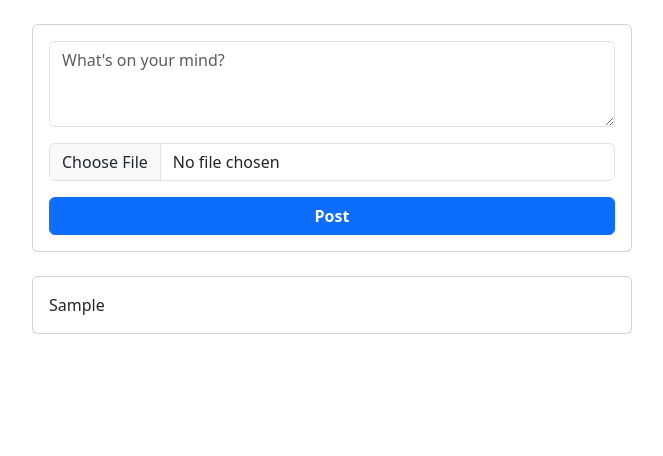
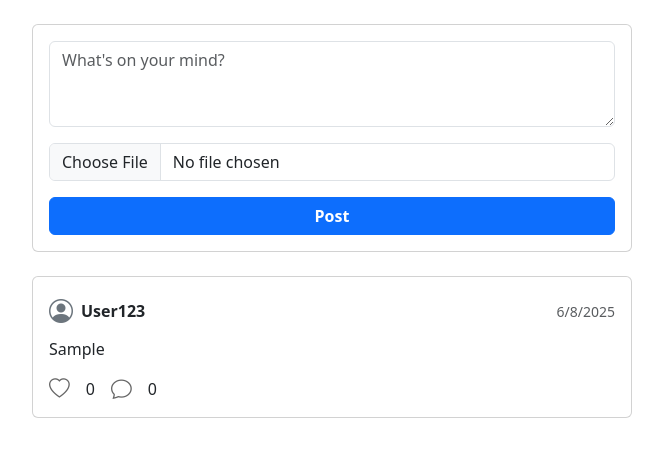
Before and after one commit to DanielFitoussi/JewUnity, a plain HTML site: page public/feed.html in a window 1280 px wide. Both pictures are taken after typing "Sample" into the empty fields and a click on the button "Post". Shown: the whole page, without its empty margins (308-971 px from the left). Drawn offline with nearby package versions, Linux system fonts and the light colour scheme.

Commit message:
Build full feed UI: user header, likes, comments, media, date (Frontend)

```diff
--- a/public/feed.css
+++ b/public/feed.css
@@ -27,7 +27,7 @@ body {
   font-family: Arial, sans-serif;
 }
 
-/* עיצוב כפתור */
+/* עיצוב כפתור שליחת פוסט */
 button[type="submit"] {
   width: 100%;
   font-weight: bold;
@@ -37,3 +37,50 @@ button[type="submit"] {
 .card + .card {
   margin-top: 1rem;
 }
+
+/* כפתורי לייק ותגובה - סגנון אחיד */
+.btn-icon {
+  background: none;
+  border: none;
+  padding: 0;
+  font-size: 1.3rem;
+  cursor: pointer;
+  outline: none;
+  color: #666;
+  line-height: 1;
+}
+
+.btn-icon:hover {
+  transform: scale(1.1);
+  transition: 0.2s;
+  color: #1da1f2;
+}
+
+.btn-icon:focus {
+  outline: none;
+  box-shadow: none;
+}
+
+/* תגובה בודדת */
+.comment {
+  background-color: #f1f1f1;
+  border-radius: 10px;
+  padding: 5px 10px;
+  margin-top: 5px;
+  font-size: 0.9rem;
+  color: #333;
+}
+
+/* מידע משתמש */
+.user-info {
+  display: flex;
+  align-items: center;
+  gap: 8px;
+}
+
+/* תאריך */
+.post-date {
+  font-size: 0.8rem;
+  color: #888;
+  white-space: nowrap;
+}
--- a/public/feed.html
+++ b/public/feed.html
@@ -6,6 +6,7 @@
   <meta name="viewport" content="width=device-width, initial-scale=1.0">
   <title>Feed</title>
   <link rel="stylesheet" href="feed.css">
+  <link rel="stylesheet" href="https://cdn.jsdelivr.net/npm/bootstrap-icons@1.13.1/font/bootstrap-icons.min.css">
   <link href="https://cdn.jsdelivr.net/npm/bootstrap@5.3.6/dist/css/bootstrap.min.css" rel="stylesheet"
     integrity="sha384-4Q6Gf2aSP4eDXB8Miphtr37CMZZQ5oXLH2yaXMJ2w8e2ZtHTl7GptT4jmndRuHDT" crossorigin="anonymous">
 </head>
--- a/public/feed.js
+++ b/public/feed.js
@@ -1,5 +1,4 @@
 document.addEventListener('DOMContentLoaded', () => {
-
   const postForm = document.getElementById('postForm');
   const postsContainer = document.getElementById('postsContainer');
 
@@ -8,20 +7,115 @@ document.addEventListener('DOMContentLoaded', () => {
 
     const content = document.getElementById('postContent').value;
 
-    // יצירת כרטיס Bootstrap
     const postElement = document.createElement('div');
     postElement.classList.add('card', 'mb-3');
 
     const cardBody = document.createElement('div');
     cardBody.classList.add('card-body');
 
+    // === כותרת עם שם משתמש + תאריך + אייקון ===
+    const postHeader = document.createElement('div');
+postHeader.classList.add('d-flex', 'justify-content-between', 'align-items-center', 'mb-2');
+
+// צד שמאל: אייקון + שם
+const userInfo = document.createElement('div');
+userInfo.classList.add('d-flex', 'align-items-center', 'gap-2');
+
+const avatarIcon = document.createElement('i');
+avatarIcon.classList.add('bi', 'bi-person-circle', 'fs-4', 'text-secondary');
+
+const username = document.createElement('strong');
+username.textContent = 'User123';
+
+userInfo.appendChild(avatarIcon);
+userInfo.appendChild(username);
+
+// צד ימין: תאריך
+const date = document.createElement('small');
+date.classList.add('text-muted');
+date.textContent = new Date().toLocaleDateString();
+
+// שילוב לתוך header
+postHeader.appendChild(userInfo);
+postHeader.appendChild(date);
+cardBody.appendChild(postHeader);
+
+    // === טקסט הפוסט ===
     const textElement = document.createElement('p');
     textElement.classList.add('card-text');
     textElement.textContent = content;
-
     cardBody.appendChild(textElement);
 
-    // הוספת מדיה (אם קיימת)
+    // === כפתורי לייק ותגובה ===
+    const actionsWrapper = document.createElement('div');
+    actionsWrapper.classList.add('d-flex', 'align-items-center', 'gap-3', 'mt-2');
+
+    const likeBtn = document.createElement('button');
+    likeBtn.classList.add('btn-icon');
+    likeBtn.innerHTML = '<i class="bi bi-heart"></i>';
+    let liked = false;
+    let likeCount = 0;
+    const likeCountSpan = document.createElement('span');
+    likeCountSpan.textContent = likeCount;
+
+    likeBtn.addEventListener('click', () => {
+      const icon = likeBtn.querySelector('i');
+      liked = !liked;
+      likeCount += liked ? 1 : -1;
+      icon.className = liked ? 'bi bi-heart-fill text-danger' : 'bi bi-heart';
+      likeCountSpan.textContent = likeCount;
+    });
+
+    const commentBtn = document.createElement('button');
+    commentBtn.classList.add('btn-icon');
+    commentBtn.innerHTML = '<i class="bi bi-chat"></i>';
+    let commentCount = 0;
+    const commentCountSpan = document.createElement('span');
+    commentCountSpan.textContent = commentCount;
+
+    actionsWrapper.appendChild(likeBtn);
+    actionsWrapper.appendChild(likeCountSpan);
+    actionsWrapper.appendChild(commentBtn);
+    actionsWrapper.appendChild(commentCountSpan);
+    cardBody.appendChild(actionsWrapper);
+
+    // === אזור תגובות ===
+    const commentSection = document.createElement('div');
+    commentSection.style.display = 'none';
+    commentSection.classList.add('mt-2');
+
+    const commentInput = document.createElement('input');
+    commentInput.type = 'text';
+    commentInput.placeholder = 'כתוב תגובה...';
+    commentInput.classList.add('form-control', 'form-control-sm', 'mb-2');
+
+    const commentList = document.createElement('div');
+    commentList.classList.add('comment-list');
+
+    commentSection.appendChild(commentInput);
+    commentSection.appendChild(commentList);
+    cardBody.appendChild(commentSection);
+
+    commentBtn.addEventListener('click', () => {
+      commentSection.style.display = commentSection.style.display === 'none' ? 'block' : 'none';
+    });
+
+    commentInput.addEventListener('keydown', (e) => {
+      if (e.key === 'Enter') {
+        const text = commentInput.value.trim();
+        if (text !== '') {
+          const comment = document.createElement('div');
+          comment.classList.add('comment');
+          comment.textContent = text;
+          commentList.appendChild(comment);
+          commentInput.value = '';
+          commentCount++;
+          commentCountSpan.textContent = commentCount;
+        }
+      }
+    });
+
+    // === מדיה (אם קיימת) ===
     const fileInput = document.getElementById('postImage');
     const file = fileInput.files[0];
 
@@ -47,5 +141,4 @@ document.addEventListener('DOMContentLoaded', () => {
     postsContainer.prepend(postElement);
     postForm.reset();
   });
-
 });
```
